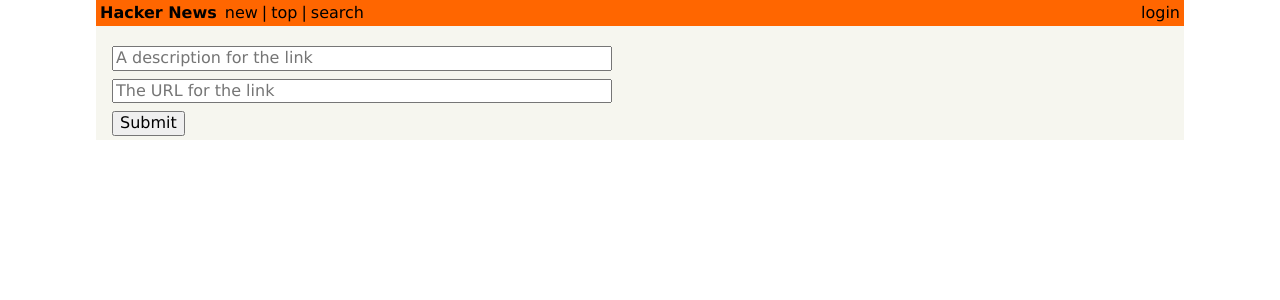
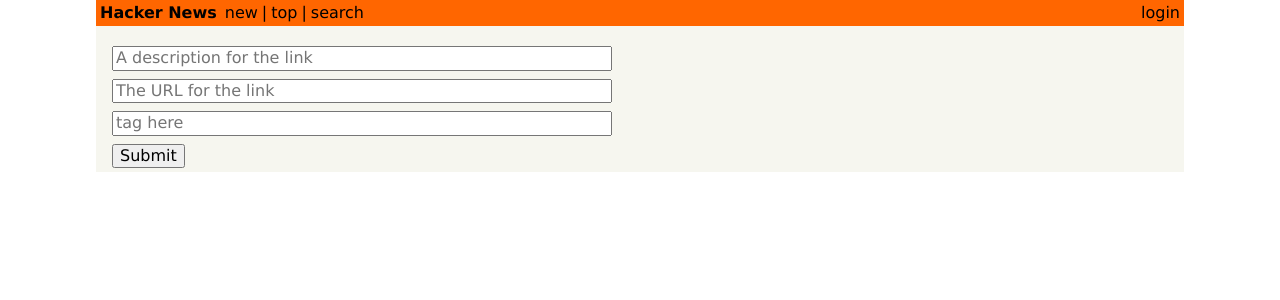
Before and after one commit to KatrinaOstrom/hackernews-ko, a React (Create React App) app: page /create in a window 1280 px wide. Shown: the top 300 px of the page. Built offline with nearby package versions, Linux system fonts and the light colour scheme.

Commit message:
favColor

```diff
--- a/src/components/CreateLink.js
+++ b/src/components/CreateLink.js
@@ -4,11 +4,12 @@
 import { FEED_QUERY } from './LinkList'
 import { LINKS_PER_PAGE } from '../constants'
 const POST_MUTATION = gql`
-  mutation PostMutation($description: String!, $url: String!) {
-    post(description: $description, url: $url) {
+  mutation PostMutation($description: String!, $url: String!, $tag: String) {
+    post(description: $description, url: $url, tag: $tag) {
       id
       createdAt
       url
+      tag
       description
     }
   }
@@ -18,10 +19,11 @@
   state = {
     description: '',
     url: '',
+    tag: '',
   }
 
   render() {
-    const { description, url } = this.state
+    const { description, url, tag } = this.state
     return (
       <div>
         <div className="flex flex-column mt3">
@@ -39,10 +41,19 @@
             type="text"
             placeholder="The URL for the link"
           />
+
+          <input
+            className="mb2"
+            value={tag}
+            onChange={e => this.setState({ tag: e.target.value })}
+            type="text"
+            placeholder="tag here"
+          />
+
         </div>
         <Mutation
   mutation={POST_MUTATION}
-  variables={{ description, url }}
+  variables={{ description, url, tag }}
   onCompleted={() => this.props.history.push('/new/1')}
   update={(store, { data: { post } }) => {
     const first = LINKS_PER_PAGE
--- a/src/components/LinkList.js
+++ b/src/components/LinkList.js
@@ -16,11 +16,11 @@
       links {
         id
         url
+        tag
         description
         postedBy {
           id
           name
-          group
         }
         votes {
           id
```
